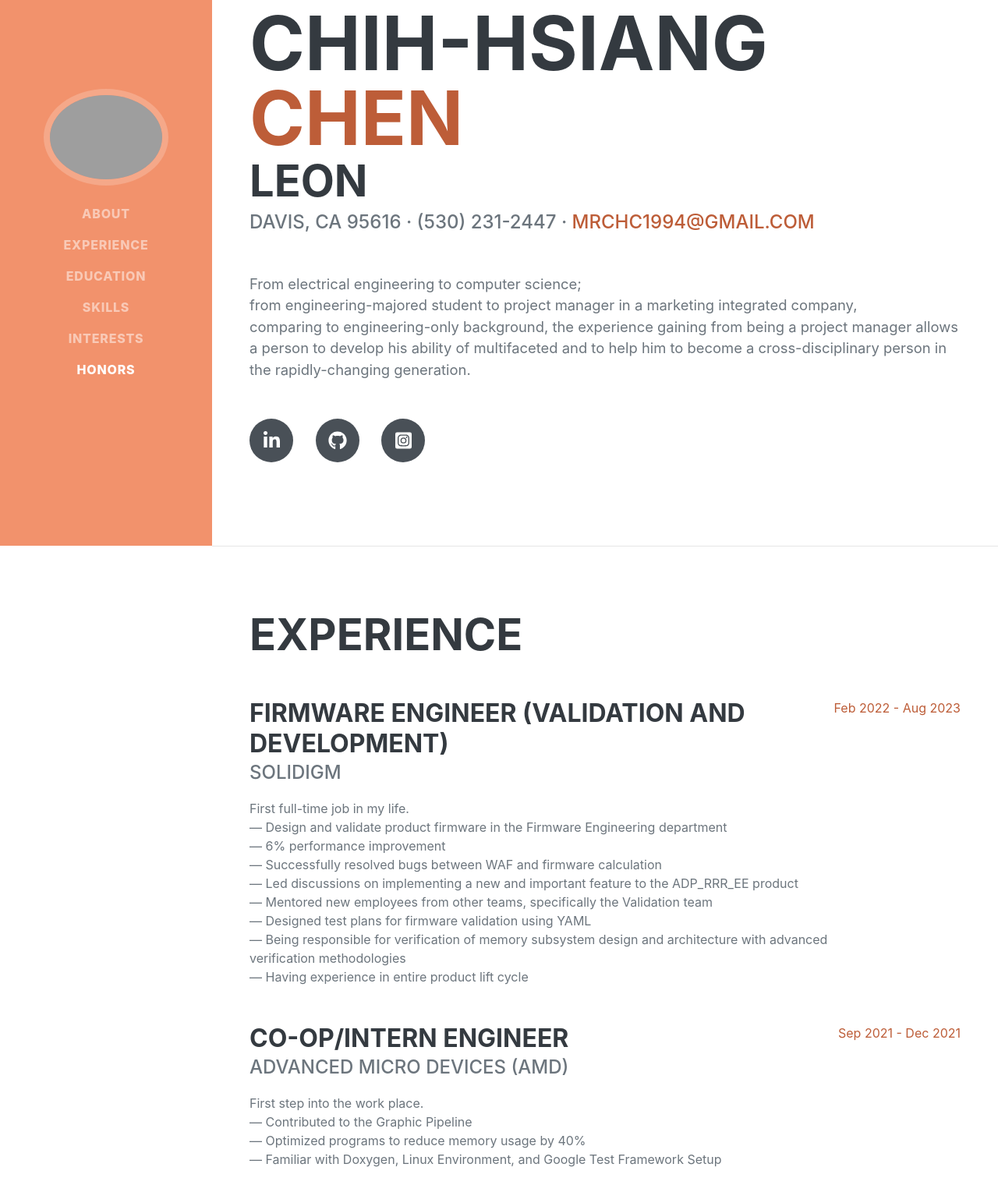
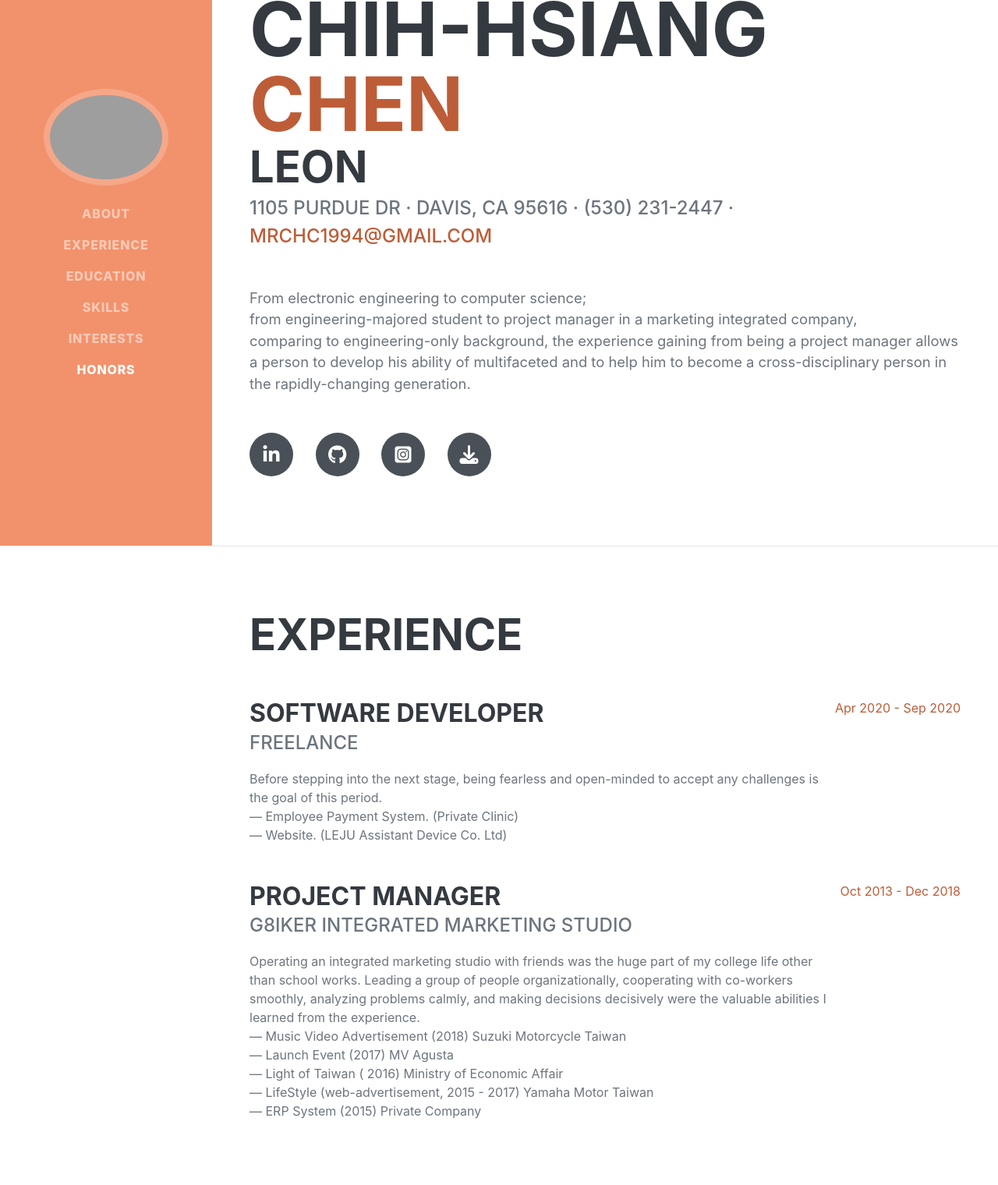
Before and after one commit to chenchihhsiang/chenchihhsiang.github.io, a plain HTML site: page index.html in a window 1280 px wide. Shown: the part 100-1620 px from the top of the page at 78% size. Drawn offline with nearby package versions, Linux system fonts and the light colour scheme; grey boxes are pictures that could not be loaded; a web font is replaced by a local one.

Commit message:
Update index.html
adding a btn for downloading my resume.

```diff
--- a/index.html
+++ b/index.html
@@ -8,7 +8,7 @@
         <title>Resume - Chih-Hsiang Chen</title>
         <link rel="icon" type="image/x-icon" href="assets/img/favicon.ico" />
         <!-- Font Awesome icons (free version)-->
-        <script src="https://use.fontawesome.com/releases/v5.15.1/js/all.js" crossorigin="anonymous"></script>
+        <script src="https://kit.fontawesome.com/aad8132a53.js" crossorigin="anonymous"></script>
         <!-- Google fonts-->
         <link href="https://fonts.googleapis.com/css?family=Saira+Extra+Condensed:500,700" rel="stylesheet" type="text/css" />
         <link href="https://fonts.googleapis.com/css?family=Muli:400,400i,800,800i" rel="stylesheet" type="text/css" />
@@ -48,17 +48,18 @@
                     </h1>
 
                     <div class="subheading mb-5">
-                        Davis, CA 95616 · (530) 231-2447 ·
+                        1105 Purdue Dr · Davis, CA 95616 · (530) 231-2447 ·
                         <a href="mrchc1994@gmail.com">mrchc1994@gmail.com</a>
                     </div>
                     <p class="lead mb-5">
-                        From electrical engineering to computer science;
+                        From electronic engineering to computer science;
                         <br>from engineering-majored student to project manager in a marketing integrated company,
                         <br>comparing to engineering-only background, the experience gaining from being a project manager allows a person to develop his ability of multifaceted and to help him to become a cross-disciplinary person in the rapidly-changing generation.</p>
                     <div class="social-icons">
                         <a class="social-icon" href="https://www.linkedin.com/in/chih-hsiang-chen-8a74091b6/" target="_blank"><i class="fab fa-linkedin-in"></i></a>
                         <a class="social-icon" href="https://github.com/chenchihhsiang" target="_blank"><i class="fab fa-github"></i></a>
                         <a class="social-icon" href="https://www.instagram.com/chihhsiangchen3/" target="_blank"><i class="fab fa-instagram-square"></i></a>
+                        <a class="social-icon" href="assets/document/Resume-CHC.pdf" download="Resume-CHC.pdf"><i class="fas fa-download"></i></a>
                     </div>
                 </div>
             </section>
@@ -67,33 +68,6 @@
             <section class="resume-section" id="experience">
                 <div class="resume-section-content">
                     <h2 class="mb-5">Experience</h2>
-                    <div class="d-flex flex-column flex-md-row justify-content-between mb-5">
-                        <div class="flex-grow-1">
-                            <h3 class="mb-0">Firmware Engineer (Validation and Development)</h3>
-                            <div class="subheading mb-3">Solidigm</div>
-                            First full-time job in my life.
-                            <br>— Design and validate product firmware in the Firmware Engineering department
-                            <br>— 6% performance improvement
-                            <br>— Successfully resolved bugs between WAF and firmware calculation
-                            <br>— Led discussions on implementing a new and important feature to the ADP_RRR_EE product
-                            <br>— Mentored new employees from other teams, specifically the Validation team
-                            <br>— Designed test plans for firmware validation using YAML
-                            <br>— Being responsible for verification of memory subsystem design and architecture with advanced verification methodologies
-                            <br>— Having experience in entire product lift cycle
-                        </div>
-                        <div class="flex-shrink-0"><span class="text-primary">Feb 2022 - Aug 2023</span></div>
-                    </div>
-                    <div class="d-flex flex-column flex-md-row justify-content-between mb-5">
-                        <div class="flex-grow-1">
-                            <h3 class="mb-0">Co-Op/Intern Engineer</h3>
-                            <div class="subheading mb-3">Advanced Micro Devices (AMD)</div>
-                            First step into the work place.
-                            <br>— Contributed to the Graphic Pipeline
-                            <br>— Optimized programs to reduce memory usage by 40%
-                            <br>— Familiar with Doxygen, Linux Environment, and Google Test Framework Setup
-                        </div>
-                        <div class="flex-shrink-0"><span class="text-primary">Sep 2021 - Dec 2021</span></div>
-                    </div>
                     <div class="d-flex flex-column flex-md-row justify-content-between mb-5">
                         <div class="flex-grow-1">
                             <h3 class="mb-0">Software Developer</h3>
@@ -129,9 +103,9 @@
                             <h3 class="mb-0">University of California, Davis</h3>
                             <div class="subheading mb-3">Master of Science</div>
                             <div>Computer Science</div>
-                            <p>GPA: 3.87</p>
+                            <p>GPA: 4.0</p>
                         </div>
-                        <div class="flex-shrink-0"><span class="text-primary">Sep 2020 - Dec 2021</span></div>
+                        <div class="flex-shrink-0"><span class="text-primary">Sep 2020 - present</span></div>
                     </div>
                     <div class="d-flex flex-column flex-md-row justify-content-between mb-5" >
                         <div class="flex-grow-1">
@@ -162,9 +136,11 @@
                     <ul class="list-inline dev-icons">
                         <li class="list-inline-item"><i class="fab fa-html5"></i></li>
                         <li class="list-inline-item"><i class="fab fa-css3-alt"></i></li>
+                        <li class="list-inline-item"><i class="fab fa-js-square"></i></li>
+                        <li class="list-inline-item"><i class="fab fa-node-js"></i></li>
                         <li class="list-inline-item"><i class="fab fa-android"></i></li>
                         <li class="list-inline-item"><i class="fab fa-python"></i></li>
-                        <br class="mb-0">C#, C, C++
+                        <br class="mb-0">C# C
                     </ul>
                     <div class="subheading mb-3">Workflow</div>
                     <ul class="fa-ul mb-0">
@@ -204,26 +180,24 @@
                     <ul class="fa-ul mb-0">
                         <li>
                             <span class="fa-li"><i class="fas fa-trophy text-warning"></i></span>
+                            Project
+<<<<<<< Updated upstream
+                            <br>2021— API Designing for RISC-V Based Gaming Operating System
+=======
+                            <br>2021— API Designing for RISC-V Based Gaming Operating System.
+>>>>>>> Stashed changes
+                            <br>2020— Cross-Asset Decentalized Market System (on Blockchain)
+                        </li>
+                        <li>
+                            <span class="fa-li"><i class="fas fa-trophy text-warning"></i></span>
                             Master Thesis (2019)
                             <br>— Bettering of Supervisory Control System and Communication for Direct Grid-Connected Excited Synchronous Wind Power Generators with Servo Motor Control
-                            <br>— Constructing and realizing a remote control system, UI, and database for a turbine generation system.
-                            <br>— Improving system’s performance and saving 72% transmission time.
-                            <br>— Skills: C, C#, MySQL, Android Studio, Circuit Design, SCI, MODBUS, UART, Microcontrollers (TMS320)
                         </li>
                         <li>
                             <span class="fa-li"><i class="fas fa-trophy text-warning"></i></span>
                             National Innovation Competition (2016)
                             <br>— Finalist (Final Top 4 out of 200 participations)
                             <br>— Nominated Project: Blackboard Erasing Robot
-                        </li>
-                        <li>
-                            <span class="fa-li"><i class="fas fa-trophy text-warning"></i></span>
-                            Project
-                            <br>2021— Phishing Detection Chrome Plug-in
-                            <br>2021— LLVM Applied Software Engineering Design
-                            <br>2021— API Designing for RISC-V Based Gaming Operating System
-                            <br>2020— Cross-Asset Decentalized Market System (on Blockchain)
-                            <br>2020— HCI Research: Discontinuous Intention Use and Smart Wearable Device
                         </li>
                     </ul>
                 </div>
```
